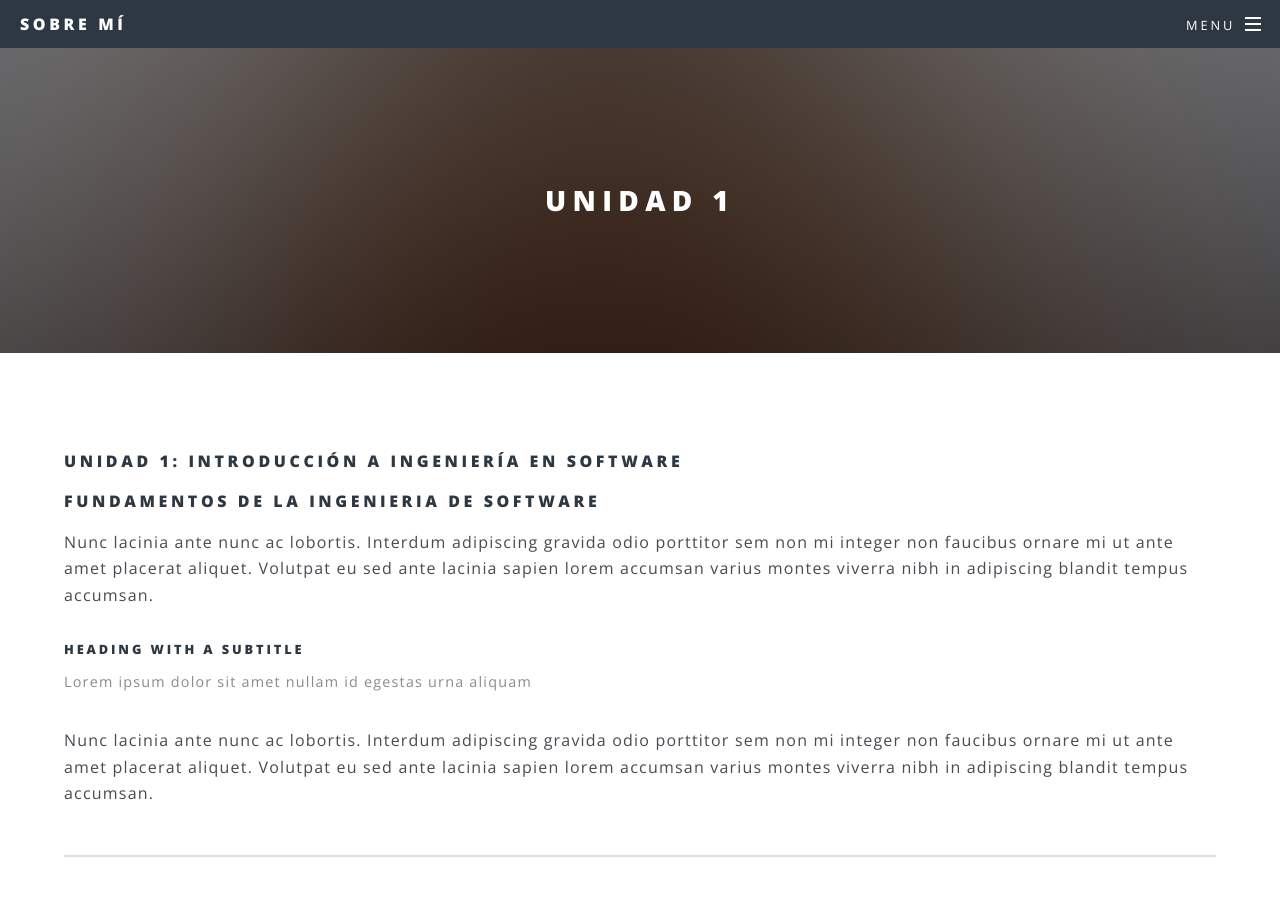
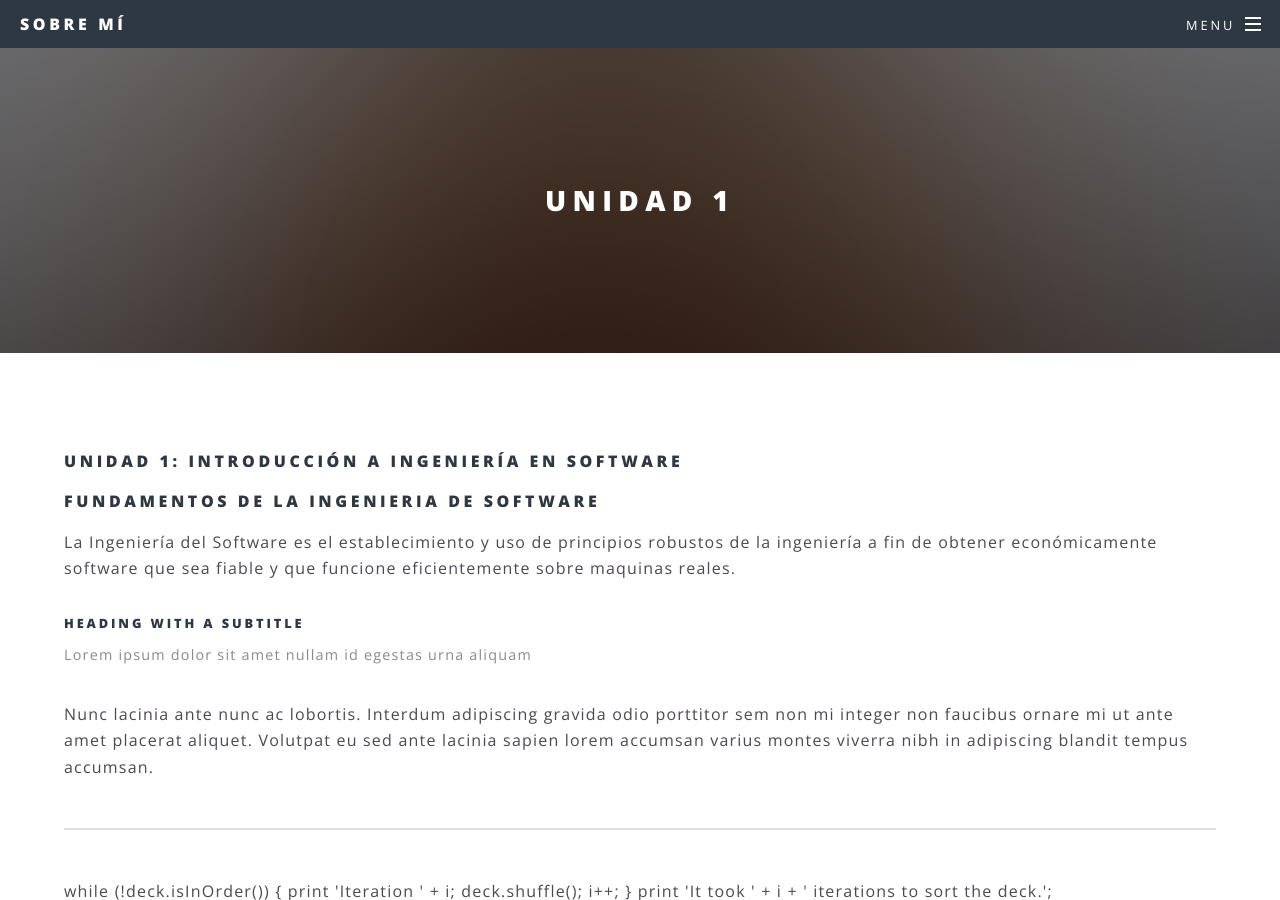
Before and after one commit to Vico2001/assa.github.io, a Jekyll site: the page built from elements.html, in a window 1280 px wide and 900 px high. Built offline with Jekyll 4.4.1, drawn with Linux system fonts in a browser that asks for light colours.

Commit message:
Update elements.html

```diff
--- a/elements.html
+++ b/elements.html
@@ -9,7 +9,7 @@
 					<h4>Fundamentos de la Ingenieria de Software</h4>
 
 				</header>
-				<p>Nunc lacinia ante nunc ac lobortis. Interdum adipiscing gravida odio porttitor sem non mi integer non faucibus ornare mi ut ante amet placerat aliquet. Volutpat eu sed ante lacinia sapien lorem accumsan varius montes viverra nibh in adipiscing blandit tempus accumsan.</p>
+				<p>La Ingeniería del Software es el establecimiento y uso de principios robustos de la ingeniería a fin de obtener económicamente software que sea fiable y que funcione eficientemente sobre maquinas reales.</p>
 				<header>
 					<h5>Heading with a Subtitle</h5>
 					<p>Lorem ipsum dolor sit amet nullam id egestas urna aliquam</p>
```
